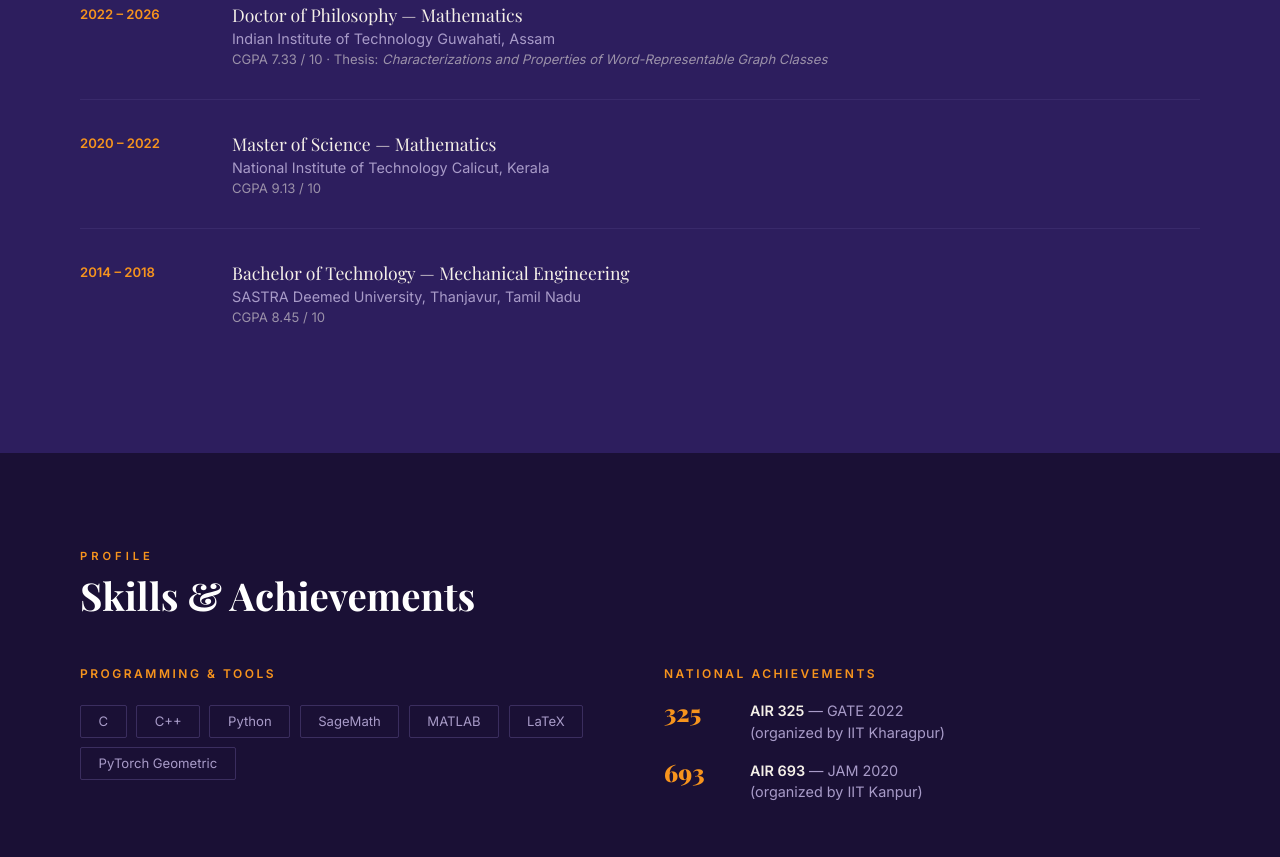
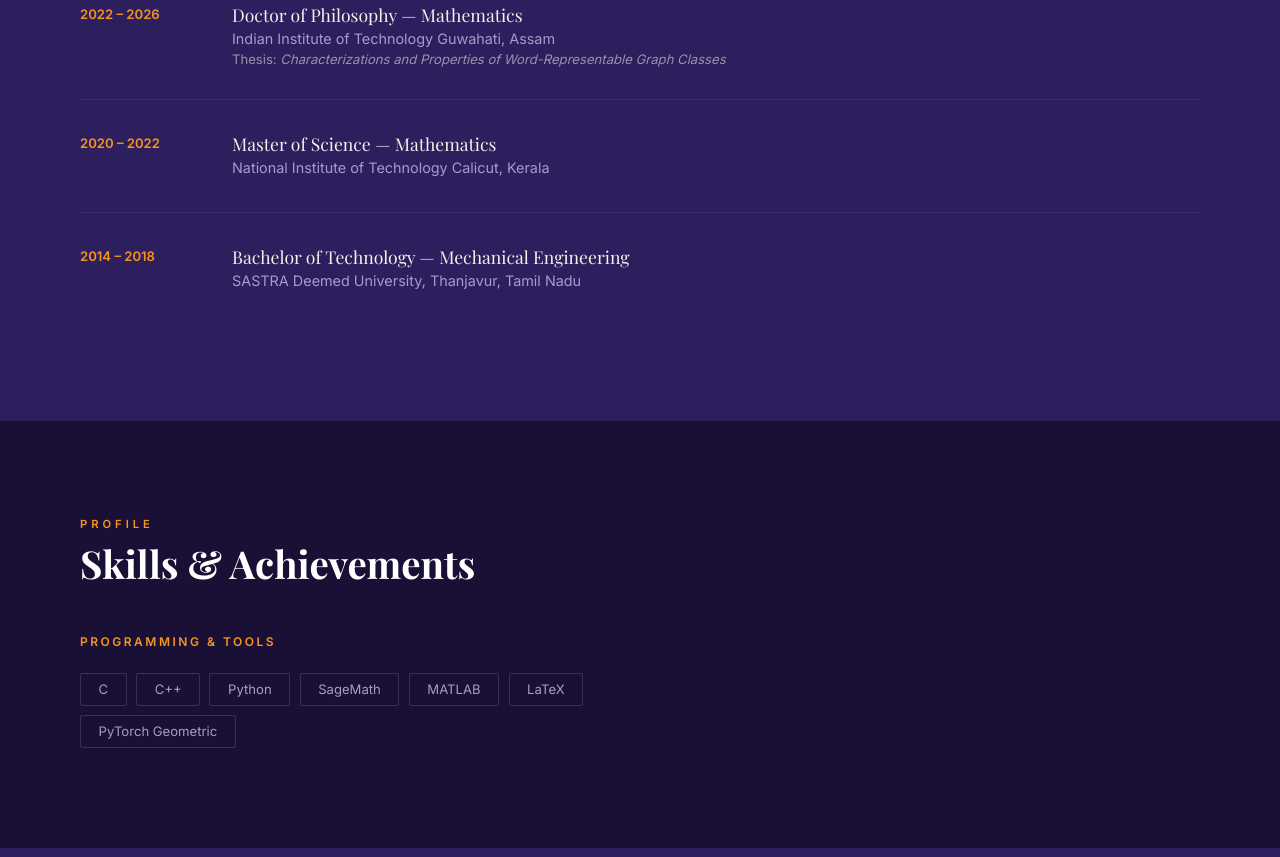
Before and after one commit to srireveshjay/eshwarsrinivasan.github.io, a plain HTML site: page index.html in a window 1280 px wide. Shown: the part 2743-3600 px from the top of the page. Drawn offline with nearby package versions, Linux system fonts and the light colour scheme.

Commit message:
Update education section by removing CGPA and achievements
Removed CGPA details and national achievements section.

```diff
--- a/index.html
+++ b/index.html
@@ -423,7 +423,7 @@
       <div>
         <p class="edu-degree">Doctor of Philosophy — Mathematics</p>
         <p class="edu-inst">Indian Institute of Technology Guwahati, Assam</p>
-        <p class="edu-cgpa">CGPA 7.33 / 10 · Thesis: <em>Characterizations and Properties of Word-Representable Graph Classes</em></p>
+        <p class="edu-cgpa"> Thesis: <em>Characterizations and Properties of Word-Representable Graph Classes</em></p>
       </div>
     </div>
 
@@ -432,7 +432,6 @@
       <div>
         <p class="edu-degree">Master of Science — Mathematics</p>
         <p class="edu-inst">National Institute of Technology Calicut, Kerala</p>
-        <p class="edu-cgpa">CGPA 9.13 / 10</p>
       </div>
     </div>
 
@@ -441,10 +440,8 @@
       <div>
         <p class="edu-degree">Bachelor of Technology — Mechanical Engineering</p>
         <p class="edu-inst">SASTRA Deemed University, Thanjavur, Tamil Nadu</p>
-        <p class="edu-cgpa">CGPA 8.45 / 10</p>
       </div>
     </div>
-
   </div>
 </section>
 
@@ -463,18 +460,6 @@
       <span class="skill-pill">MATLAB</span>
       <span class="skill-pill">LaTeX</span>
       <span class="skill-pill">PyTorch Geometric</span>
-    </div>
-
-    <div class="skill-group">
-      <h3>National Achievements</h3>
-      <div class="achievement-item">
-        <div class="ach-rank">325</div>
-        <div class="ach-text"><strong>AIR 325</strong> — GATE 2022<br/>(organized by IIT Kharagpur)</div>
-      </div>
-      <div class="achievement-item">
-        <div class="ach-rank">693</div>
-        <div class="ach-text"><strong>AIR 693</strong> — JAM 2020<br/>(organized by IIT Kanpur)</div>
-      </div>
     </div>
 
   </div>
```
